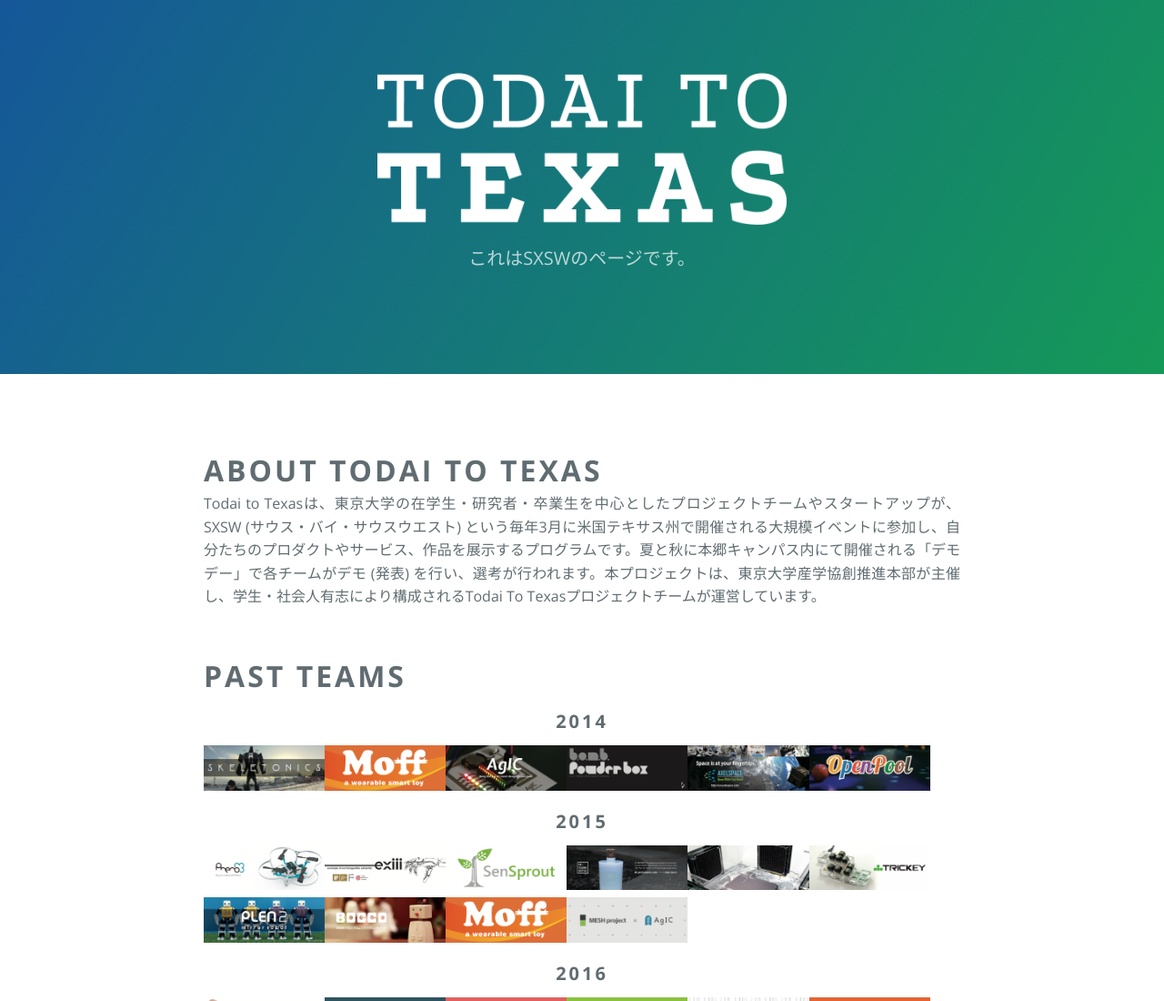
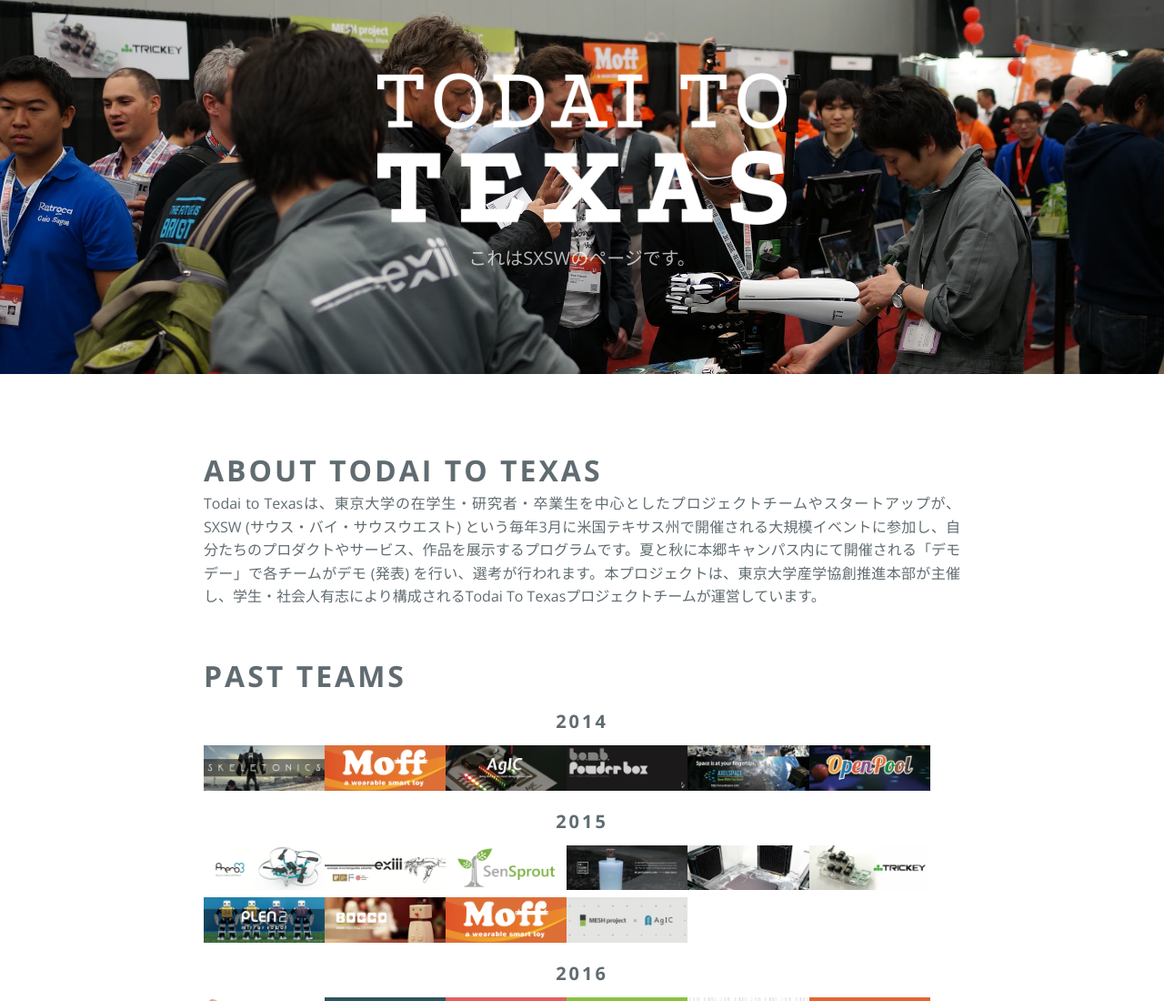
Before and after one commit to todaitotexas/ttt, a plain HTML site: page index.html in a window 1280 px wide. Shown: the top 1100 px of the page at 91% size. Drawn offline with nearby package versions, Linux system fonts and the light colour scheme.

Commit message:
トップヘッダの背景画像を変更

```diff
--- a/stylesheets/stylesheet.css
+++ b/stylesheets/stylesheet.css
@@ -242,6 +242,16 @@ a {
   .site-footer {
     font-size: 0.9rem; } }
 
+
+.page-header {
+  color: #fff;
+  text-align: center;
+  background: url(../images/bg.jpg);
+  background-position: 50% 50%;
+  background-attachment: scroll;
+  background-size: cover;
+}
+
 #logo{
   max-width: 450px;
   margin: 0 auto;
```
Also changed, not shown: images/bg.jpg (added).
